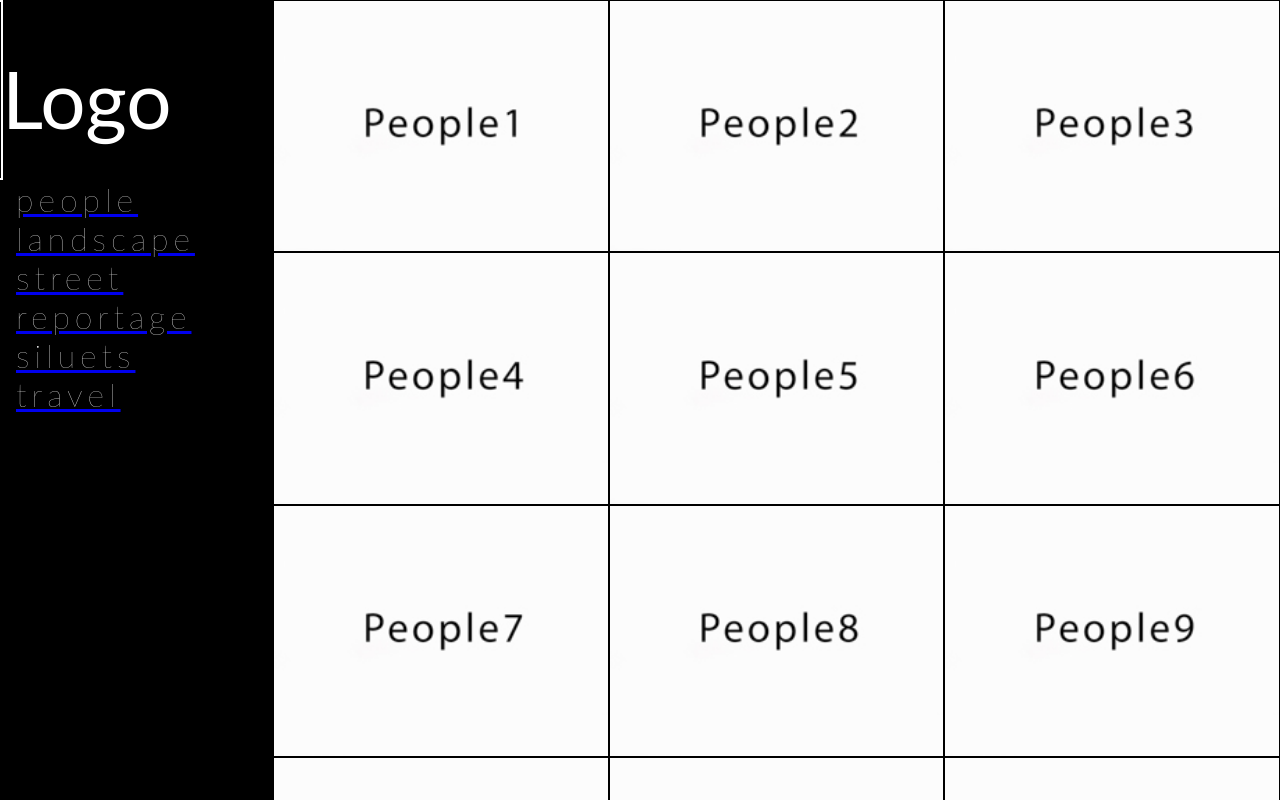
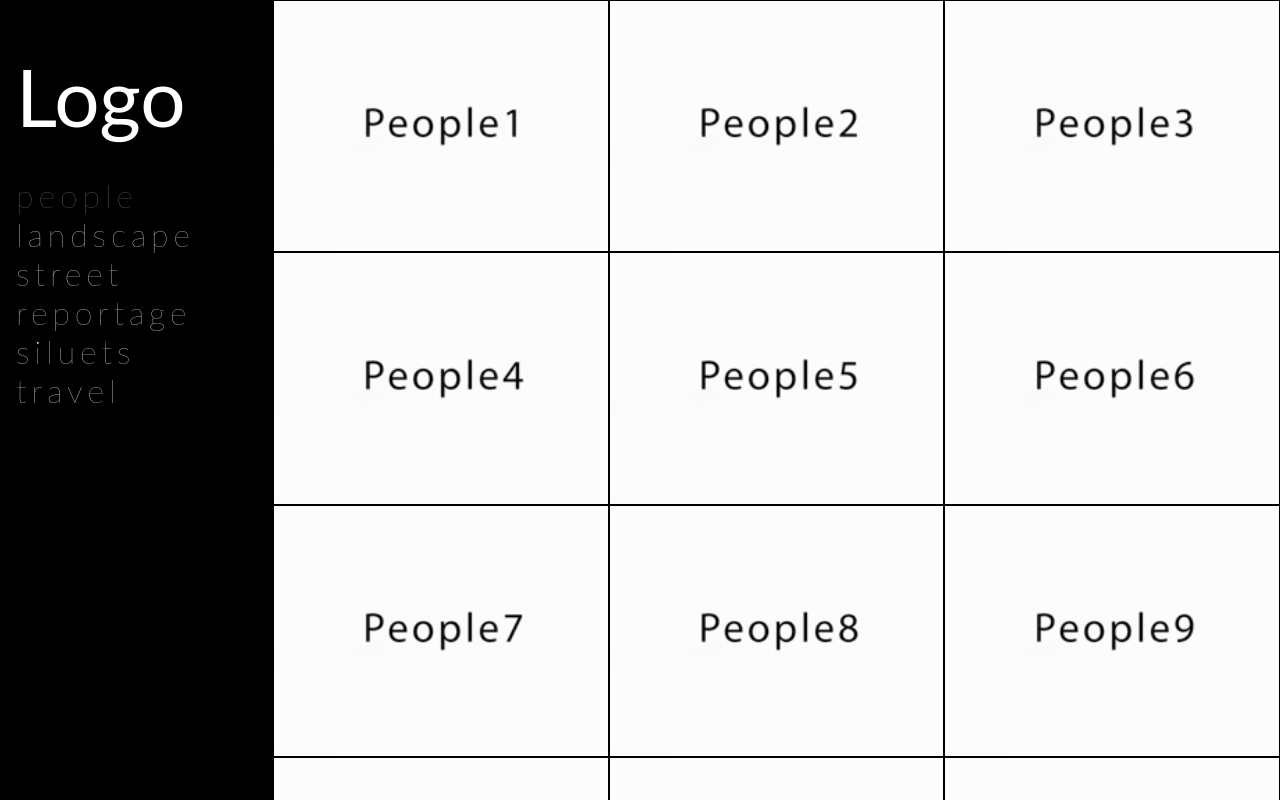
Before and after one commit to renatasa/photoGallery, a React (Create React App) app in the folder my-app/: page /people in a window 1280 px wide. Shown: the top 800 px of the page. Built offline with nearby package versions, Linux system fonts and the light colour scheme.

Commit message:
menu links style added

```diff
--- a/my-app/src/components/Home/Home.js
+++ b/my-app/src/components/Home/Home.js
@@ -1,6 +1,6 @@
 import React from 'react';
 import './Home.scss';
-import {NavLink} from 'react-router-dom';
+import {NavLink, Link} from 'react-router-dom';
 import people from '../../assets/img/genre/people.jpg';
 import landscape from '../../assets/img/genre/landscape.jpg';
 import street from '../../assets/img/genre/street.jpg';
@@ -13,10 +13,9 @@ export const home=()=>{
 
     return (
             <div class="home">
-                thos is home
 
                <div class="home-logo">
-                    <div class="logo">Logo</div>
+                    Logo
                </div>
 
                 <div class="home-links">
--- a/my-app/src/components/Home/Home.scss
+++ b/my-app/src/components/Home/Home.scss
@@ -11,16 +11,16 @@
     color: white;
     font-size: 5rem;
     //font-weight: 2rem;
-    border: 2px solid white;
-    width: 25%;
-    margin-left: -5rem;
+  //  border: 2px solid white;
+  //  width: 100%;
+   // margin-left: 4rem;
     position: relative;
 }
 
-.logo{
-   margin-left: 4rem;
-   margin-top: 2rem;
-}
+// .logo{
+//    margin-left: 4rem;
+//    margin-top: 2rem;
+// }
 
 .home-sections{
     // width: 20rem;
@@ -31,6 +31,10 @@
 .home-links{
     // margin-left: 10%;
     // margin-top: 5%;
+}
+
+.active2{
+    color: chartreuse;
 }
 
 .menuImg{
--- a/my-app/src/components/Section/Section.js
+++ b/my-app/src/components/Section/Section.js
@@ -75,17 +75,16 @@ export class Section extends Component {
         let result=null;
              result =<div class="home">
 
-
             <div class="menu">
             <div class="home-logo">
                  <div class="logo">Logo</div>
             </div>
-            <NavLink to="/people">  <div class="section-title">people</div></NavLink>
-            <NavLink to="/landscape"><div class="section-title">landscape</div></NavLink>
-            <NavLink to="/street"><div class="section-title">street</div></NavLink>
-            <NavLink to="/reportage"><div class="section-title">reportage</div></NavLink>
-            <NavLink to="/siluets"><div class="section-title">siluets</div></NavLink>
-            <NavLink to="/travel"><div class="section-title">travel</div></NavLink>
+            <NavLink to="/people" style={{ textDecoration: 'none', fontSize: '2rem',  letterSpacing: '5px', fontWeight: '10' }}>  <div >people</div></NavLink>
+            <NavLink to="/landscape"  style={{ textDecoration: 'none', fontSize: '2rem',  letterSpacing: '5px', fontWeight: '10' }} ><div>landscape</div></NavLink>
+            <NavLink to="/street" style={{ textDecoration: 'none', fontSize: '2rem',  letterSpacing: '5px', fontWeight: '10' }} ><div>street</div></NavLink>
+            <NavLink to="/reportage" style={{ textDecoration: 'none', fontSize: '2rem',  letterSpacing: '5px', fontWeight: '10' }} ><div>reportage</div></NavLink>
+            <NavLink to="/siluets" style={{ textDecoration: 'none', fontSize: '2rem',  letterSpacing: '5px', fontWeight: '10' }} ><div>siluets</div></NavLink>
+            <NavLink to="/travel" style={{ textDecoration: 'none', fontSize: '2rem',  letterSpacing: '5px', fontWeight: '10' }} ><div>travel</div></NavLink>
             </div>
 
              <div class="photos">
--- a/my-app/src/components/Section/Section.scss
+++ b/my-app/src/components/Section/Section.scss
@@ -7,6 +7,32 @@
     width: 20%;
     padding-left: 1rem;
 }
+
+.menu a{
+    color:#f7f7f7;
+    font-size: 2rem;
+    letter-spacing: 5px;
+    font-weight: 10;
+}
+
+.menu a:hover{
+    color: #C5C5C5;
+}
+
+.menu a.active{
+    color: #777;
+    font-size: 2rem;
+    letter-spacing: 5px;
+    font-weight: 10;
+}
+
+.menu a:active{
+    color: #595858;
+    font-size: 2rem;
+    letter-spacing: 5px;
+    font-weight: 10;
+}
+
 .logo{
     color: white;
     font-size: 5rem;
@@ -14,12 +40,26 @@
     margin-bottom: 2rem;
 }
 
+// .activeSection{
+//     font-size: 2rem;
+//     letter-spacing: 5px;
+//     font-weight: 10;
+//     color: chartreuse;
+// }
+
 .section-title{
     font-size: 2rem;
     color: white;
     letter-spacing: 5px;
     font-weight: 10;
 }
+
+// .section-title:focus{
+//     color: chartreuse;
+// }
+// .section-title:hover{
+//     color: chartreuse;
+// }
 
 .photos{
     width: 80%;
```
